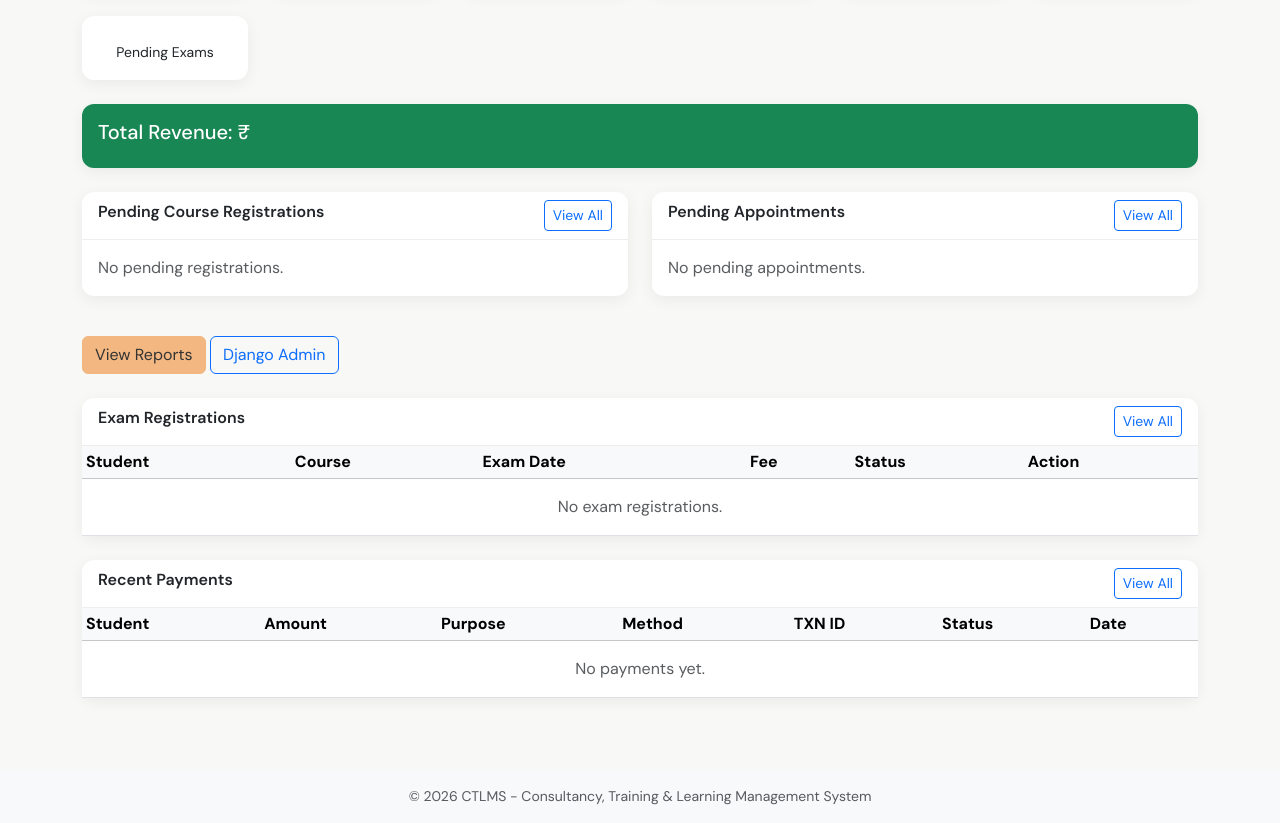
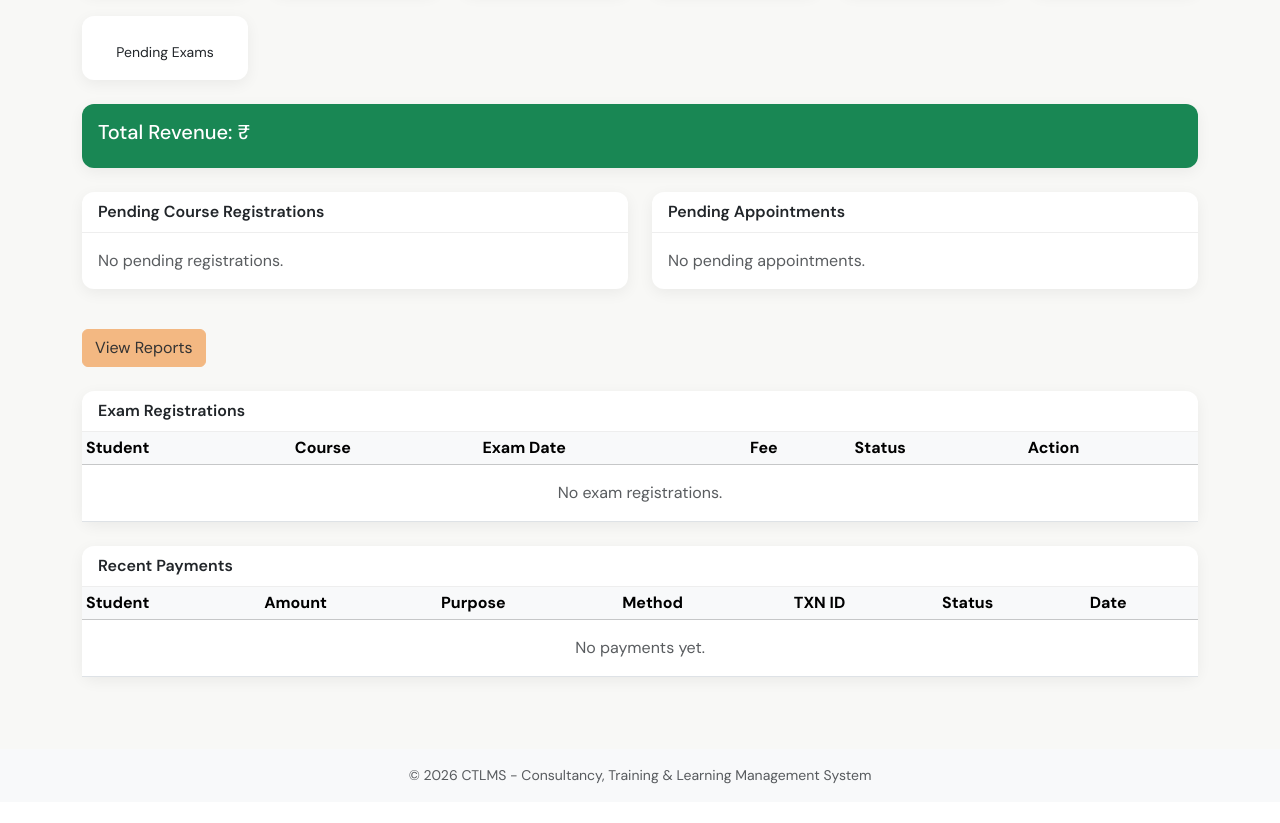
Before and after one commit to sukirtib/USS, a Django app: template dbms_fixed/templates/core/admin/dashboard.html in a window 1280 px wide. Shown: the part 214-1037 px from the top of the page. After the commit the page ends 998 px from the top, so only its background shows below. Run offline with Django 4.2, Linux system fonts and the light colour scheme; the template is opened without the code that fills it, so the values that code supplies are empty.

Commit message:
Remove hardcoded Django admin links from dashboard

```diff
--- a/dbms_fixed/templates/core/admin/dashboard.html
+++ b/dbms_fixed/templates/core/admin/dashboard.html
@@ -24,9 +24,8 @@
 <div class="row">
     <div class="col-lg-6">
         <div class="card mb-4">
-            <div class="card-header d-flex justify-content-between">
+            <div class="card-header">
                 <span>Pending Course Registrations</span>
-                <a href="/admin/core/courseregistration/" class="btn btn-sm btn-outline-primary">View All</a>
             </div>
             <div class="card-body">
                 {% for reg in recent_registrations %}
@@ -49,9 +48,8 @@
     </div>
     <div class="col-lg-6">
         <div class="card mb-4">
-            <div class="card-header d-flex justify-content-between">
+            <div class="card-header">
                 <span>Pending Appointments</span>
-                <a href="/admin/core/appointmentbooking/" class="btn btn-sm btn-outline-primary">View All</a>
             </div>
             <div class="card-body">
                 {% for apt in recent_appointments %}
@@ -76,14 +74,12 @@
 
 <div class="mt-3">
     <a href="{% url 'admin_reports' %}" class="btn btn-accent">View Reports</a>
-    <a href="/admin/" class="btn btn-outline-primary">Django Admin</a>
 </div>
 
 <!-- Recent Exam Registrations -->
 <div class="card mt-4">
-    <div class="card-header d-flex justify-content-between">
+    <div class="card-header">
         <span>Exam Registrations</span>
-        <a href="/admin/core/examregistration/" class="btn btn-sm btn-outline-primary">View All</a>
     </div>
     <div class="card-body p-0">
         <table class="table table-sm mb-0">
@@ -108,9 +104,8 @@
 
 <!-- Recent Payments -->
 <div class="card mt-4">
-    <div class="card-header d-flex justify-content-between">
+    <div class="card-header">
         <span>Recent Payments</span>
-        <a href="/admin/core/payment/" class="btn btn-sm btn-outline-primary">View All</a>
     </div>
     <div class="card-body p-0">
         <table class="table table-sm mb-0">
```
